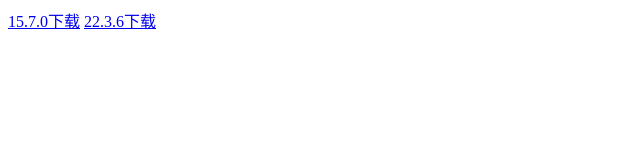
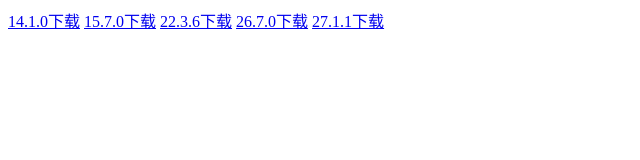
Before and after one commit to HuYeFe/test, a plain HTML site: page ios/index.html in a window 1280 px wide. Shown: the whole page, without its empty margins (0-640 px from the left). Drawn offline with Linux system fonts and the light colour scheme.

Commit message:
Update index.html

```diff
--- a/ios/index.html
+++ b/ios/index.html
@@ -5,7 +5,10 @@
 		<title></title>
 	</head>
 	<body>
+		<a href="itms-services://?action=download-manifest&url=https://huyefe.github.io/test/ios/14.1.0.plist">14.1.0下载</a>
 		<a href="itms-services://?action=download-manifest&url=https://huyefe.github.io/test/ios/15.7.0.plist">15.7.0下载</a>
 		<a href="itms-services://?action=download-manifest&url=https://huyefe.github.io/test/ios/22.3.6.plist">22.3.6下载</a>
+		<a href="itms-services://?action=download-manifest&url=https://huyefe.github.io/test/ios/26.7.0.plist">26.7.0下载</a>
+		<a href="itms-services://?action=download-manifest&url=https://huyefe.github.io/test/ios/27.1.1.plist">27.1.1下载</a>
 	</body>
 </html>
```
